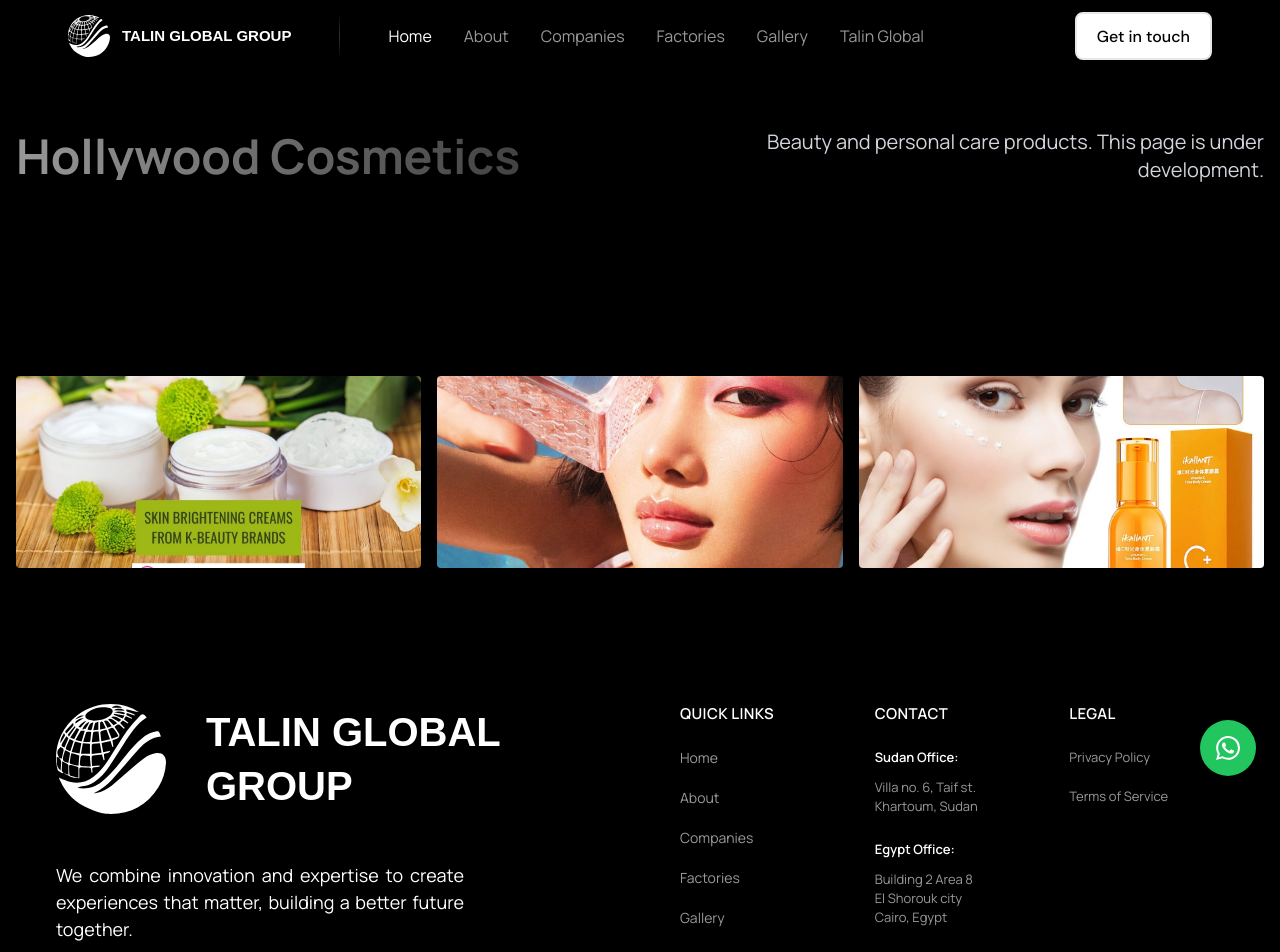
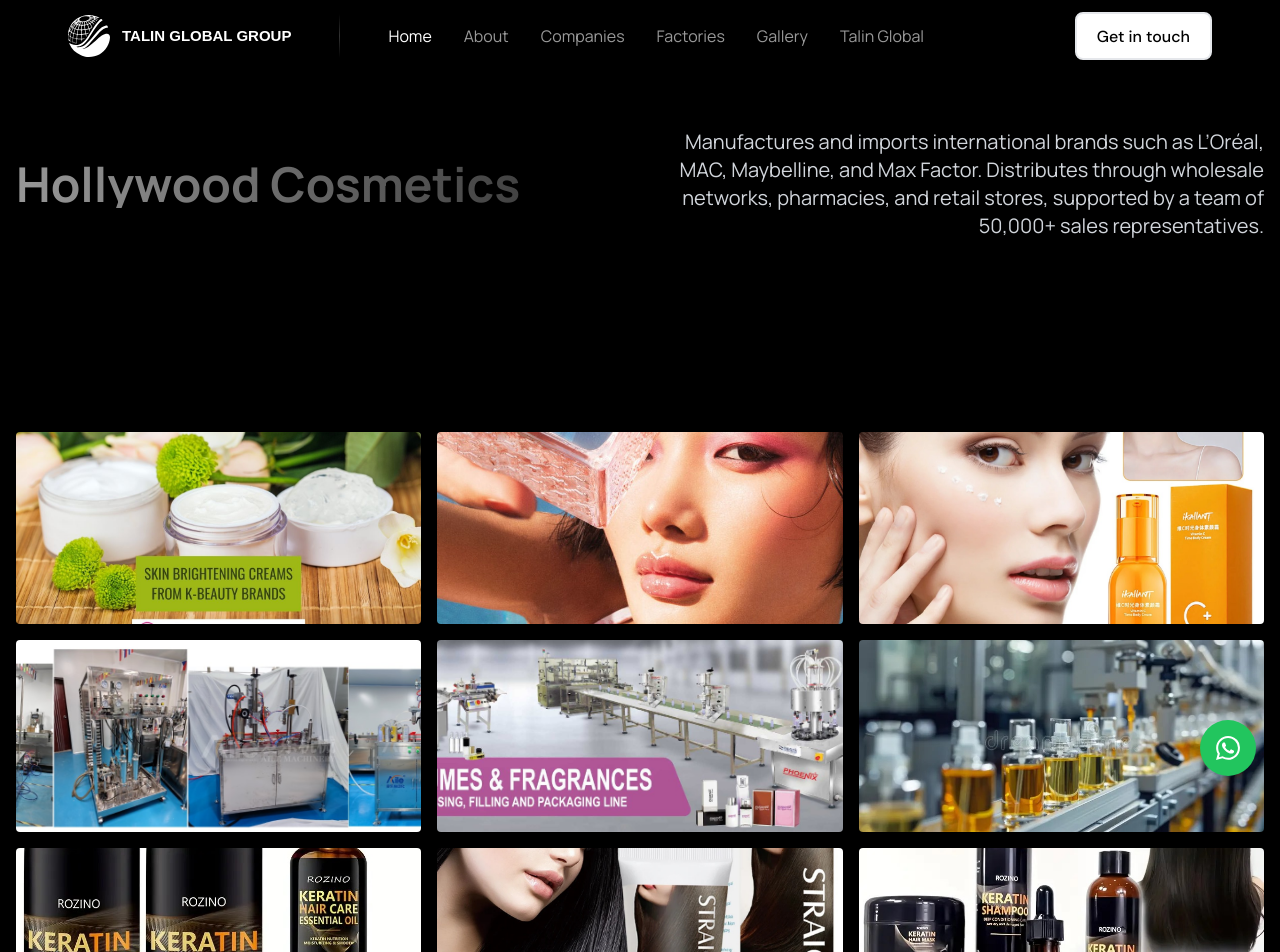
Before and after one commit to acuteangleTech/Talin-site, a Next.js app: page /hollywood-cosmetics in a window 1280 px wide. Shown: the top 952 px of the page. Built offline with nearby package versions, Linux system fonts and the light colour scheme; a web font is replaced by a local one.

Commit message:
images updated

```diff
--- a/src/app/hollywood-cosmetics/page.jsx
+++ b/src/app/hollywood-cosmetics/page.jsx
@@ -22,7 +22,7 @@
               </div>
               <div className="w-full lg:w-1/2">
                 <p className="text-xl text-gray-300 text-left lg:text-right">
-                  Beauty and personal care products. This page is under development.
+                Manufactures and imports international brands such as L’Oréal, MAC, Maybelline, and Max Factor. Distributes through wholesale networks, pharmacies, and retail stores, supported by a team of 50,000+ sales representatives.
                 </p>
               </div>
             </div>
--- a/src/components/sections/CosmeticsGridSection.jsx
+++ b/src/components/sections/CosmeticsGridSection.jsx
@@ -19,6 +19,42 @@
       src: '/cosmetics hollywood/WhatsApp Image 2025-08-16 at 6.54.16 PM.jpeg',
       alt: 'Hollywood Cosmetics Operations',
       title: 'Cosmetics Operations'
+    },
+    {
+      id: 4,
+      src: '/profile factory/WhatsApp Image 2025-08-16 at 11.43.06 PM (2).jpeg',
+      alt: 'Profile Factory Operations',
+      title: 'Profile Factory'
+    },
+    {
+      id: 5,
+      src: '/profile factory/WhatsApp Image 2025-08-16 at 11.43.06 PM (1).jpeg',
+      alt: 'Profile Factory Production',
+      title: 'Profile Factory Production'
+    },
+    {
+      id: 6,
+      src: '/profile factory/WhatsApp Image 2025-08-16 at 11.43.06 PM.jpeg',
+      alt: 'Profile Factory Manufacturing',
+      title: 'Profile Factory Manufacturing'
+    },
+    {
+      id: 7,
+      src: '/profile factory/WhatsApp Image 2025-08-16 at 10.58.54 PM.jpeg',
+      alt: 'Profile Factory Operations',
+      title: 'Profile Factory Operations'
+    },
+    {
+      id: 8,
+      src: '/profile factory/WhatsApp Image 2025-08-16 at 10.58.53 PM (1).jpeg',
+      alt: 'Profile Factory Production Line',
+      title: 'Profile Factory Production Line'
+    },
+    {
+      id: 9,
+      src: '/profile factory/WhatsApp Image 2025-08-16 at 10.58.53 PM.jpeg',
+      alt: 'Profile Factory Manufacturing',
+      title: 'Profile Factory Manufacturing'
     }
   ];
 
```
